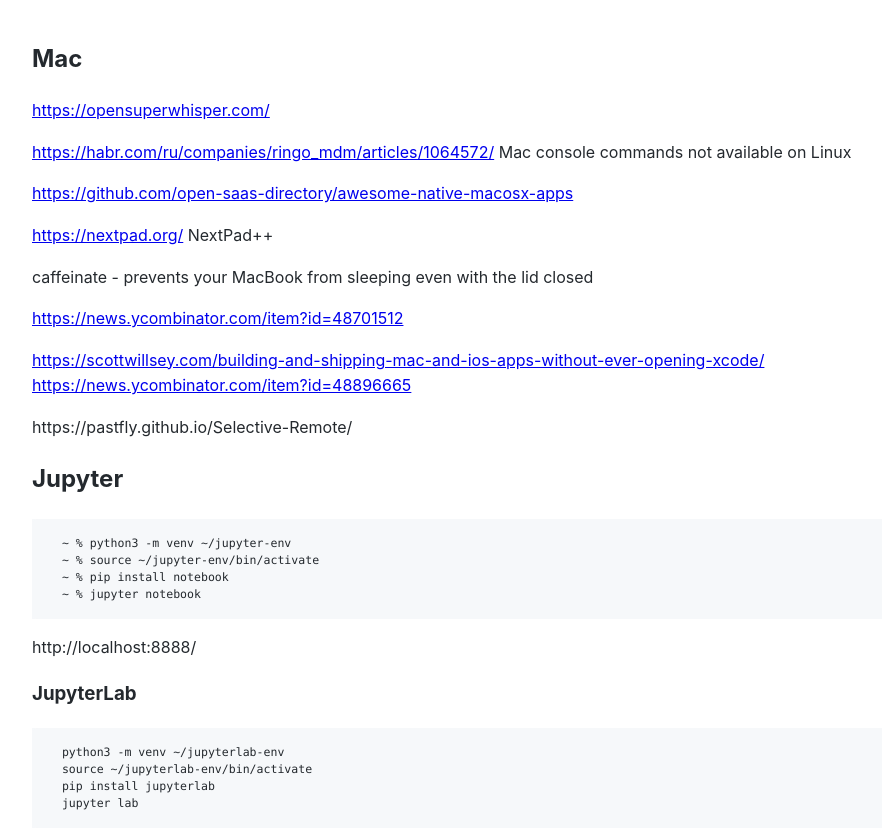
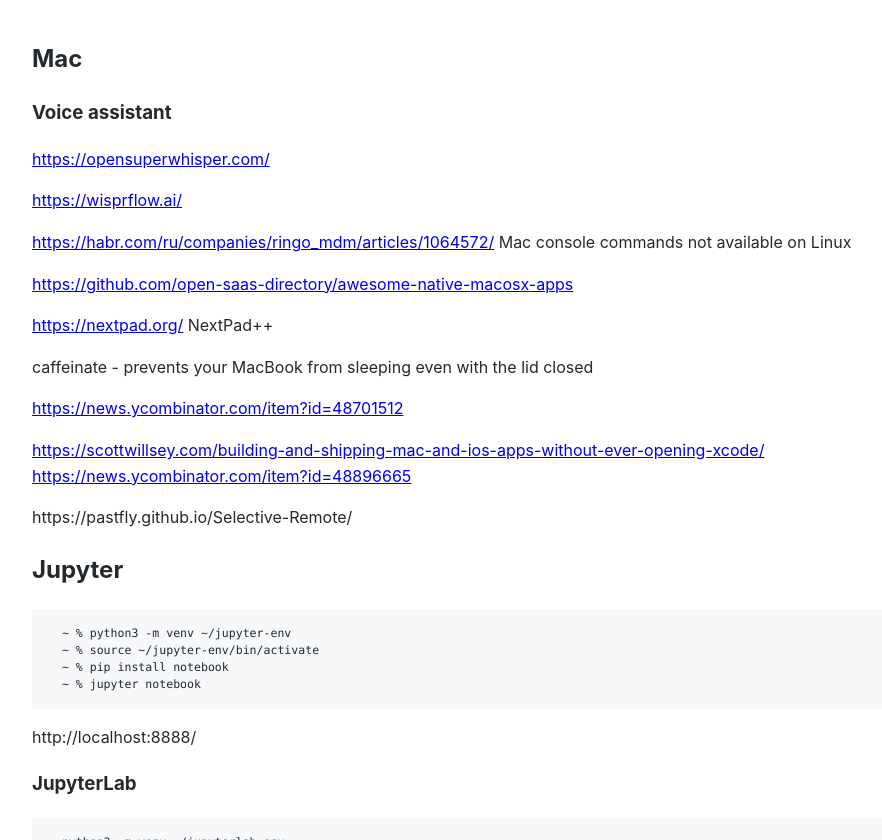
Before and after one commit to Michael-Lubinsky/michael-lubinsky.github.com, a Jekyll site: the page built from Mac/mac.md, in a window 1280 px wide and 900 px high, cut to the strip 0-840 px from the top of the window. Shown: the whole strip, without its empty margins (158-1040 px from the left). Built offline with Jekyll 4.4.1, drawn with Linux system fonts in a browser that asks for light colours; our own code applies the rules of GitHub Pages for plain Markdown files.

Commit message:
Add voice assistant links and console command reference
Added links for voice assistants and Mac console commands.

```diff
--- a/Mac/mac.md
+++ b/Mac/mac.md
@@ -1,6 +1,11 @@
 ## Mac
 
+### Voice assistant
 <https://opensuperwhisper.com/>
+
+<https://wisprflow.ai/>
+
+
 
 <https://habr.com/ru/companies/ringo_mdm/articles/1064572/> Mac console commands not available on Linux
 
```
